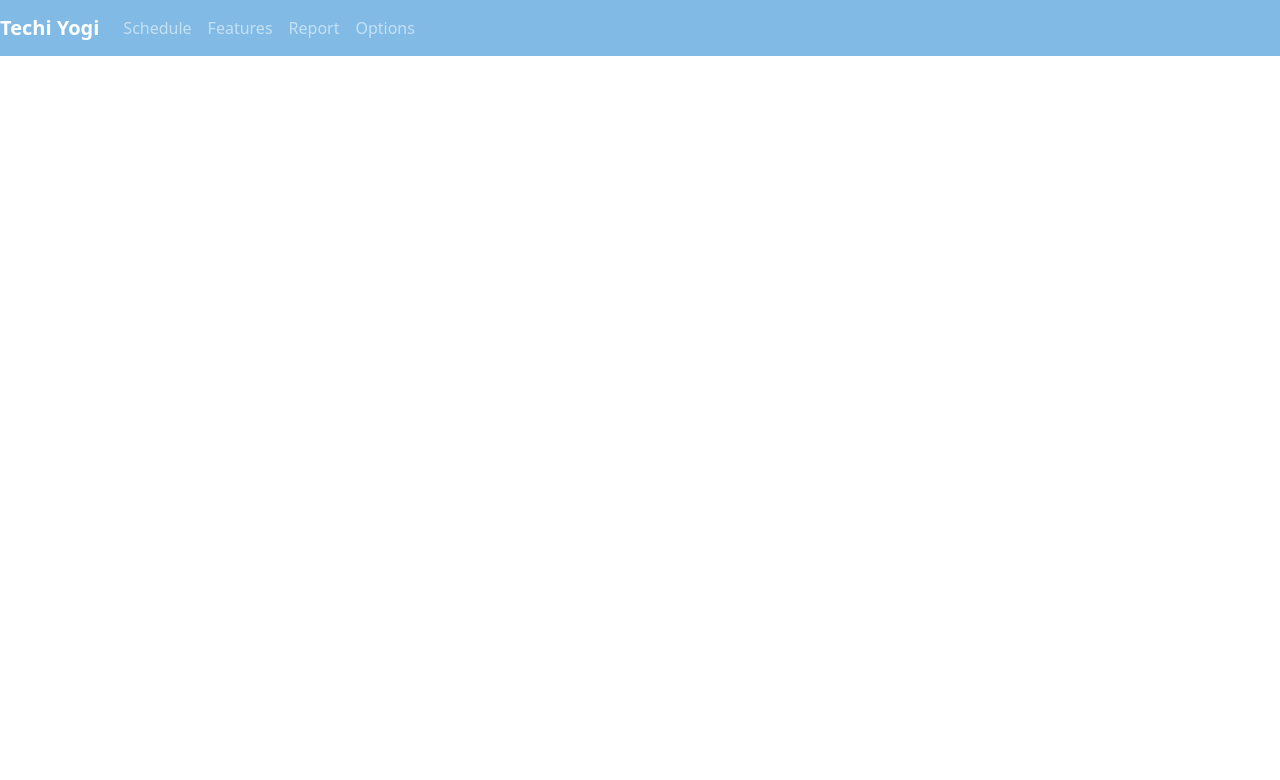
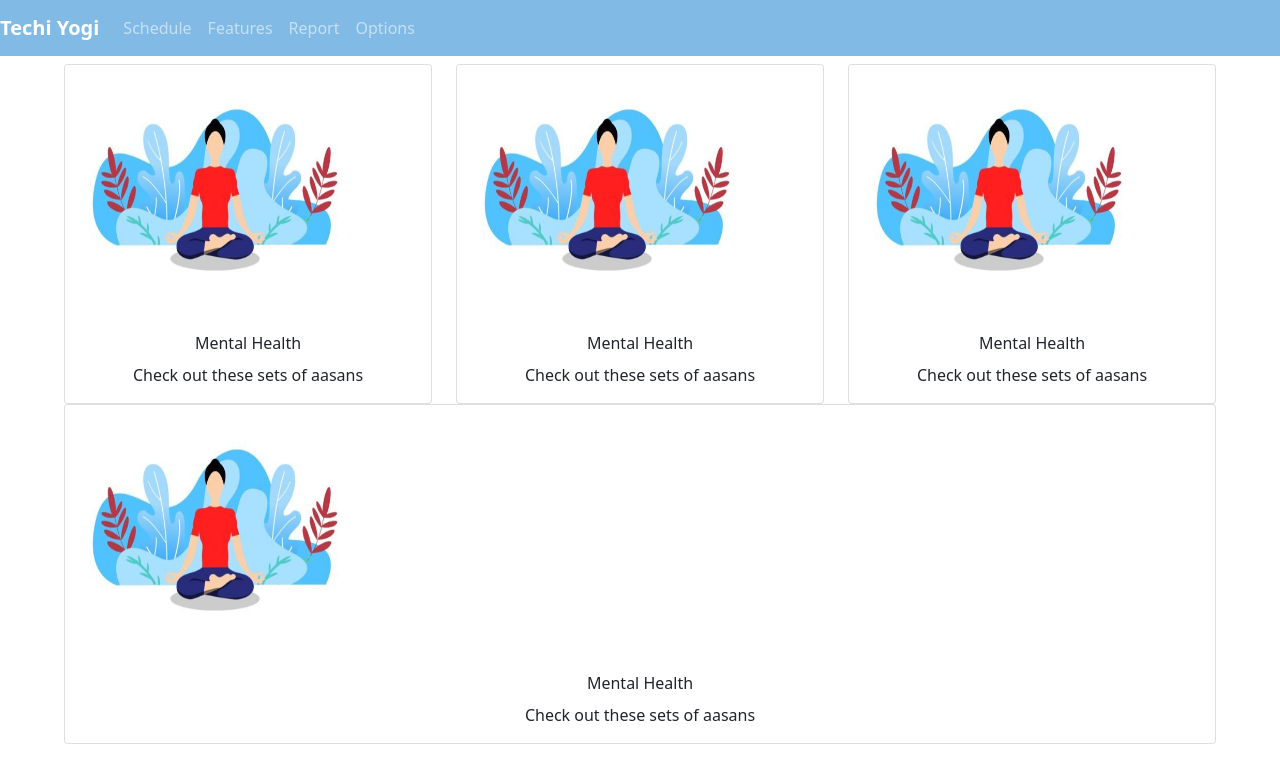
Before and after one commit to TechiYogi/TechiYogi, a React (Create React App) app: page / in a window 1280 px wide. Shown: the top 780 px of the page. Built offline with nearby package versions, Linux system fonts and the light colour scheme.

Commit message:
cards added

```diff
--- a/src/components/Dashboard/Dashboard.js
+++ b/src/components/Dashboard/Dashboard.js
@@ -1,16 +1,61 @@
 import React, { Component } from 'react'
 import Header from './Header';
+import {
+    Card, CardImg, CardText, CardBody,
+    CardTitle, CardSubtitle, Button, Col, Row
+  } from 'reactstrap';
 
 class Dashboard extends Component {
 
     constructor(props) {
         super(props);
+        this.state={
+            yoga_themes: [
+                {
+                    themeName: 'Mental Health',
+                    description: 'Check out these sets of aasans'
+                },
+                {
+                    themeName: 'Mental Health',
+                    description: 'Check out these sets of aasans'
+                },
+                {
+                    themeName: 'Mental Health',
+                    description: 'Check out these sets of aasans'
+                },
+                {
+                    themeName: 'Mental Health',
+                    description: 'Check out these sets of aasans'
+                },
+            ]
+        }
     }
 
     render() {
+        const yoga_themes = this.state.yoga_themes;
+        const cards = yoga_themes.map( theme => {
+            return(
+                <Col>
+                    <div>
+                    <Card style={{}} >
+                <CardImg style={{width: '300px', height: '250px'}} src={`images/yoga_themes/${theme.themeName}.jpg`} alt={theme.themeName}/>
+                <CardBody>
+                    <CardTitle >{theme.themeName}</CardTitle>
+                    <CardText >{theme.description}</CardText>
+                </CardBody>
+                </Card>
+                    </div>
+                </Col>
+            )
+        })
         return (
             <div>
                 <Header/>
+                <div className='container-fluid' style={{marginBlockStart:'5%', paddingLeft:'5%', paddingRight:'5%'}} >
+                <Row>
+                {cards}
+                </Row>
+                </div>
             </div>
         )
     }
```
Also changed, not shown: public/images/yoga_themes/Mental Health.jpg (added).
